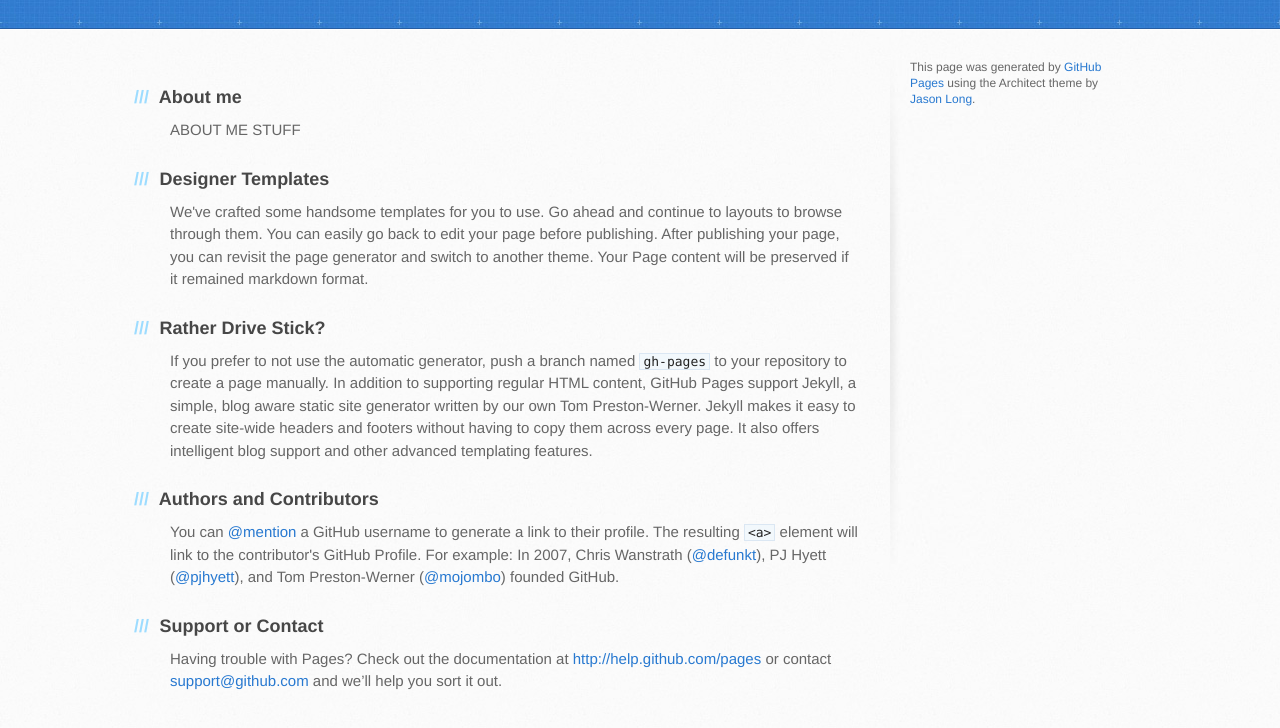
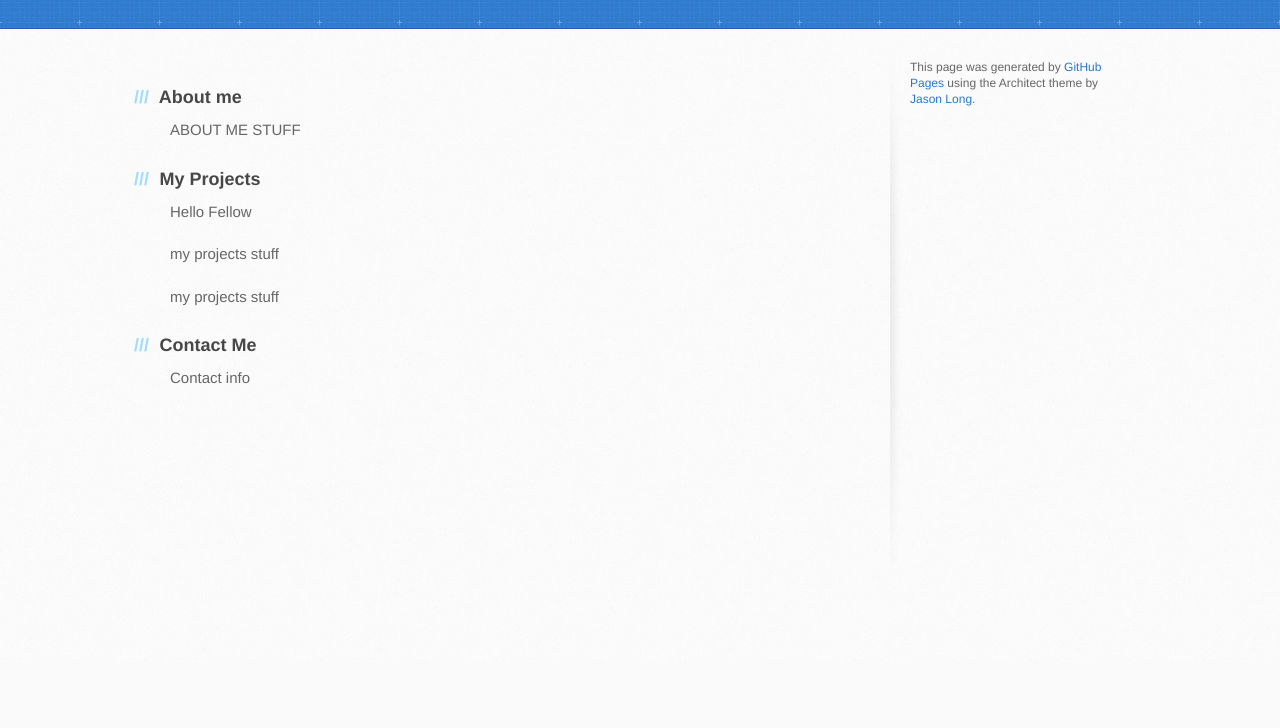
Before and after one commit to DanFan1988/DanFan1988.github.io, a plain HTML site: page index.html in a window 1280 px wide. Shown: the part 138-866 px from the top of the page. After the commit the page ends 800 px from the top, so only its background shows below. Drawn offline with Linux system fonts and the light colour scheme; a web font is replaced by a local one.

Commit message:
checking formatting

```diff
--- a/index.html
+++ b/index.html
@@ -34,29 +34,20 @@
 <p>ABOUT ME STUFF</p>
 
 <h3>
-<a name="designer-templates" class="anchor" href="#designer-templates"><span class="octicon octicon-link"></span></a>Designer Templates</h3>
+<a name="my-projects" class="anchor" href="#my-projects"><span class="octicon octicon-link"></span></a>My Projects</h3>
 
-<p>We've crafted some handsome templates for you to use. Go ahead and continue to layouts to browse through them. You can easily go back to edit your page before publishing. After publishing your page, you can revisit the page generator and switch to another theme. Your Page content will be preserved if it remained markdown format.</p>
+<p><strong>Hello Fellow</strong></p>
+<p>my projects stuff</p>
+<p>my projects stuff</p>
 
 <h3>
-<a name="rather-drive-stick" class="anchor" href="#rather-drive-stick"><span class="octicon octicon-link"></span></a>Rather Drive Stick?</h3>
+<a name="rather-drive-stick" class="anchor" href="#rather-drive-stick"><span class="octicon octicon-link"></span></a>Contact Me</h3>
 
-<p>If you prefer to not use the automatic generator, push a branch named <code>gh-pages</code> to your repository to create a page manually. In addition to supporting regular HTML content, GitHub Pages support Jekyll, a simple, blog aware static site generator written by our own Tom Preston-Werner. Jekyll makes it easy to create site-wide headers and footers without having to copy them across every page. It also offers intelligent blog support and other advanced templating features.</p>
+<p>Contact info</p>
 
-<h3>
-<a name="authors-and-contributors" class="anchor" href="#authors-and-contributors"><span class="octicon octicon-link"></span></a>Authors and Contributors</h3>
-
-<p>You can <a href="https://github.com/blog/821" class="user-mention">@mention</a> a GitHub username to generate a link to their profile. The resulting <code>&lt;a&gt;</code> element will link to the contributor's GitHub Profile. For example: In 2007, Chris Wanstrath (<a href="https://github.com/defunkt" class="user-mention">@defunkt</a>), PJ Hyett (<a href="https://github.com/pjhyett" class="user-mention">@pjhyett</a>), and Tom Preston-Werner (<a href="https://github.com/mojombo" class="user-mention">@mojombo</a>) founded GitHub.</p>
-
-<h3>
-<a name="support-or-contact" class="anchor" href="#support-or-contact"><span class="octicon octicon-link"></span></a>Support or Contact</h3>
-
-<p>Having trouble with Pages? Check out the documentation at <a href="http://help.github.com/pages">http://help.github.com/pages</a> or contact <a href="mailto:support@github.com">support@github.com</a> and we’ll help you sort it out.</p>
         </section>
 
         <aside id="sidebar">
-
-
           <p>This page was generated by <a href="https://pages.github.com">GitHub Pages</a> using the Architect theme by <a href="https://twitter.com/jasonlong">Jason Long</a>.</p>
         </aside>
       </div>
```
